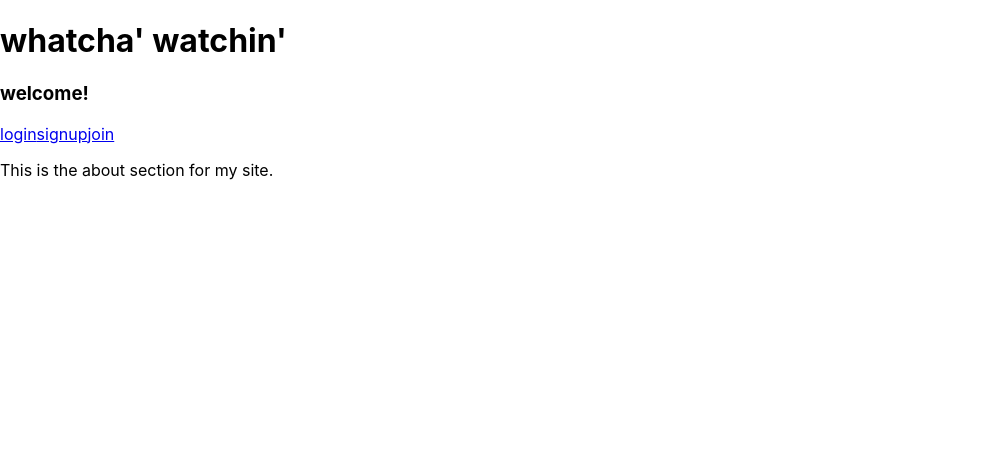
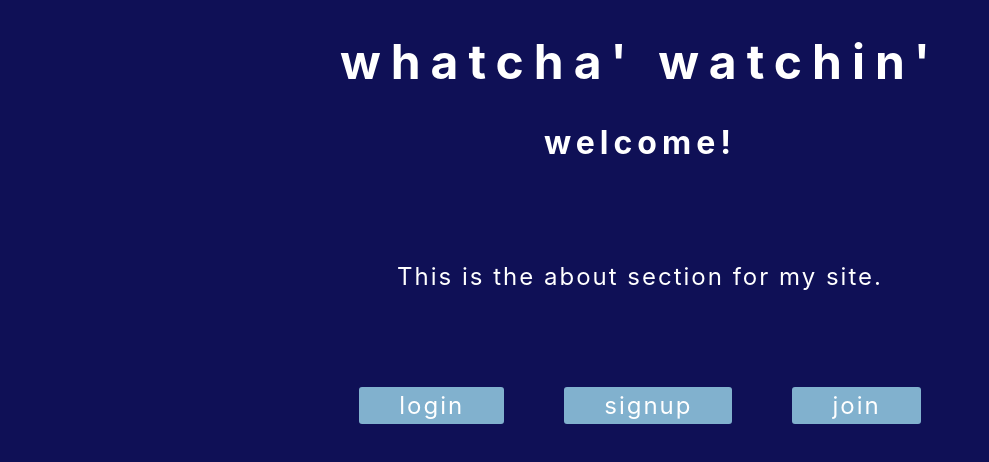
Before and after one commit to finkkoby/watcha-watchin, a React (Create React App) app in the folder client/: page / in a window 1280 px wide. Shown: the top 462 px of the page, without its empty margins (0-989 px from the left). Built offline with nearby package versions, Linux system fonts and the light colour scheme.

Commit message:
set up initial css styling, move about section to separate component and render it as a child of home

```diff
--- a/client/src/App.js
+++ b/client/src/App.js
@@ -1,7 +1,10 @@
 
 import { Routes, Route } from 'react-router-dom'
 
+import './css/App.css'
+
 import Home from './pages/Home'
+import About from './pages/About'
 import Login from './pages/Login'
 import Signup from './pages/Signup'
 import Join from './pages/Join'
@@ -11,10 +14,12 @@ function App() {
     <div className='site-header'>
       <h1>whatcha' watchin'</h1>
       <Routes>
-        <Route path='/' element={<Home />} />
-        <Route path='login' element={<Login />} />
-        <Route path='signup' element={<Signup />} />
-        <Route path='join' element={<Join />} />
+        <Route path='/' element={<Home />} >
+          <Route path='/' element={<About />} />
+          <Route path='login' element={<Login />} />
+          <Route path='signup' element={<Signup />} />
+          <Route path='join' element={<Join />} />
+        </Route>
       </Routes>
     </div>
   );
--- a/client/src/css/App.css
+++ b/client/src/css/App.css
@@ -1,38 +1,38 @@
-.App {
-  text-align: center;
-}
-
-.App-logo {
-  height: 40vmin;
-  pointer-events: none;
-}
-
-@media (prefers-reduced-motion: no-preference) {
-  .App-logo {
-    animation: App-logo-spin infinite 20s linear;
-  }
-}
-
-.App-header {
-  background-color: #282c34;
-  min-height: 100vh;
-  display: flex;
-  flex-direction: column;
-  align-items: center;
-  justify-content: center;
-  font-size: calc(10px + 2vmin);
+html {
   color: white;
 }
 
-.App-link {
-  color: #61dafb;
+div.site-header h1 {
+  display: block;
+  text-align: center;
+  font-size: xxx-large;
+  letter-spacing: 10px;
 }
 
-@keyframes App-logo-spin {
-  from {
-    transform: rotate(0deg);
-  }
-  to {
-    transform: rotate(360deg);
-  }
+div.page-header h3 {
+  display: block;
+  text-align: center;
+  font-size: xx-large;
+  letter-spacing: 5px;
 }
+
+div.page-body {
+  display: block;
+  text-align: center;
+  font-size: x-large;
+  letter-spacing: 2px;
+  margin: 60px auto;
+}
+
+div.links a {
+  margin: 0px 30px;
+  text-decoration: none;
+  color: white;
+  background-color: var(--two);
+  padding: 4px 40px;
+  border-radius: 3px;
+}
+
+div.about-body {
+  margin: 100px auto;
+}
--- a/client/src/css/index.css
+++ b/client/src/css/index.css
@@ -11,3 +11,12 @@ code {
   font-family: source-code-pro, Menlo, Monaco, Consolas, 'Courier New',
     monospace;
 }
+
+:root {
+  --one: #aad6ec;
+  --two: #81b1ce;
+  --three: #151269;
+  --four: #0f1056;
+  --five: #113065;
+  background-color: var(--four);
+}
--- /dev/null
+++ b/client/src/pages/About.js
@@ -0,0 +1,11 @@
+
+
+function About() {
+    return (
+        <div className='about-body'>
+            <p>This is the about section for my site.</p>
+        </div>
+    )
+}
+
+export default About;
--- a/client/src/pages/Home.js
+++ b/client/src/pages/Home.js
@@ -1,4 +1,4 @@
-import { Link } from 'react-router-dom'
+import { Link, Outlet } from 'react-router-dom'
 
 function Home() {
     return (
@@ -7,13 +7,11 @@ function Home() {
                 <h3>welcome!</h3>
             </div>
             <div className='page-body'>
+                <Outlet />
                 <div className='links'>
                     <Link to='/login'>login</Link>
                     <Link to='/signup'>signup</Link>
                     <Link to='/join'>join</Link>
-                </div>
-                <div className='about-body'>
-                    <p>This is the about section for my site.</p>
                 </div>
             </div>
         </>
```
